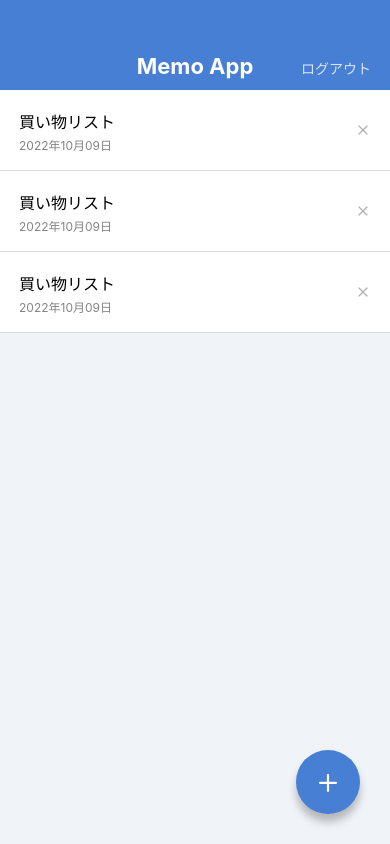
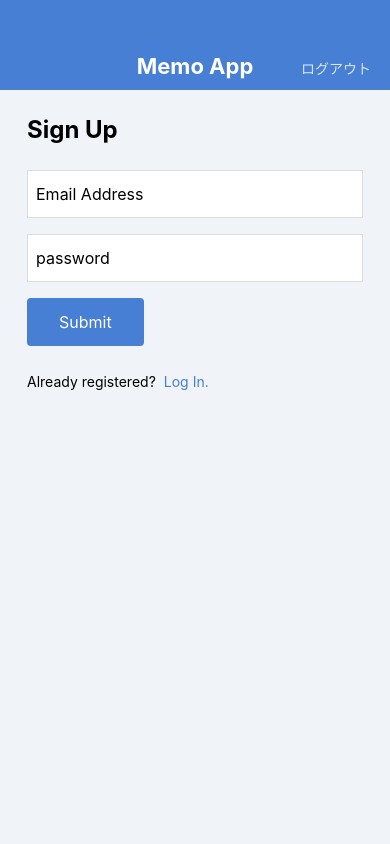
Before and after one commit to hemuchanz/MemoApp, a React Native app: screen / in a window 390 px wide. Built offline with nearby package versions, Linux system fonts and the light colour scheme.

Commit message:
20221010-4 create screens

```diff
--- a/App.jsx
+++ b/App.jsx
@@ -1,11 +1,15 @@
 /* eslint-disable react/react-in-jsx-scope */
 import React from 'react';
-//import MemoDetailScreen from './src/screens/MemoDetailScreen';
+import MemoCreateScreen from './src/screens/MemoCreateScreen';
+import MemoEditScreen from './src/screens/MemoEditScreen';
+import MemoDetailScreen from './src/screens/MemoDetailScreen';
 import MemoListScreen from './src/screens/MemoListScreen';
+import LoginSreen from './src/screens/LoginScreen';
+import SignUpSreen from './src/screens/SignUpScreen';
 
 
 export default function App() {
   return (
-    <MemoListScreen />
+    <SignUpSreen />
   );
 }
--- /dev/null
+++ b/src/components/button.jsx
@@ -0,0 +1,36 @@
+import { string } from "prop-types";
+import React from "react";
+import { View, Text, StyleSheet } from "react-native";
+
+
+export default function Button(props) {
+    const { label } = props;
+    return (
+        <View style={styles.buttunContainer}>
+            <Text style={styles.buttonLabel}>{label}</Text>
+        </View>
+    );
+}
+
+Button.propTypes = {
+    label: string.isRequired,
+}
+
+
+const styles = StyleSheet.create({
+    buttunContainer: {
+        backgroundColor: '#467FD3',
+        borderRadius: 4,
+        // 自分自身を並べる
+        alignSelf: 'flex-start',
+        marginBottom: 24,
+    },
+    buttonLabel: {
+        fontSize: 16,
+        lineHeight: 32,
+        paddingVertical: 8,
+        paddingHorizontal: 32,
+        color: '#ffffff'
+    },
+
+});
--- /dev/null
+++ b/src/screens/LoginScreen.jsx
@@ -0,0 +1,64 @@
+import React from "react";
+import { View, Text, StyleSheet, TextInput } from 'react-native';
+import AppBar from "../components/AppBar";
+import Button from "../components/button";
+
+export default function LoginSreen() {
+    return (
+        <View style={styles.container}>
+            <AppBar />
+            <View style={styles.inner}>
+                <Text style={styles.title}>Log In</Text>
+                <TextInput style={styles.input} value="Email Address" />
+                <TextInput style={styles.input} value="password" />
+                <Button label="Submit" />
+                <View style={styles.footer}>
+                    <Text style={styles.footerText}>Not registered?</Text>
+                    <Text style={styles.footreLink}>Sign up here!</Text>
+                </View>
+            </View>
+        </View>
+    );
+
+}
+
+const styles = StyleSheet.create({
+    container: {
+        flex: 1,
+        backgroundColor: '#F0F4F8',
+    },
+    inner: {
+        paddingHorizontal: 27,
+        paddingVertical: 24,
+
+    },
+    title: {
+        fontSize: 24,
+        lineHeight: 32,
+        fontWeight: 'bold',
+        marginBottom: 24,
+    },
+    input: {
+        fontSize: 16,
+        // lineHeight: 32,
+        height: 48,
+        borderColor: '#DDDDDD',
+        borderWidth: 1,
+        backgroundColor: '#ffffff',
+        paddingHorizontal: 8,
+        marginBottom: 16,
+    },
+    footerText: {
+        fontSize: 14,
+        lineHeight: 24,
+        marginRight: 8,
+    },
+    footreLink: {
+        fontSize: 14,
+        lineHeight: 24,
+        color: '#467FD3',
+    },
+    footer: {
+        flexDirection: 'row',
+    }
+});
--- /dev/null
+++ b/src/screens/MemoCreateScreen.jsx
@@ -0,0 +1,34 @@
+import React from "react";
+import { View, TextInput, StyleSheet, KeyboardAvoidingView } from "react-native";
+import AppBar from "../components/AppBar";
+import CircleButton from "../components/CircleButton";
+
+export default function MemoCreateScreen(){
+    return (
+        <KeyboardAvoidingView style={styles.container} behavior='height'>
+            <AppBar />
+            <View style={styles.inputContainer}>
+                <TextInput value="" multiline style={styles.input}/>
+            </View>
+            <CircleButton name='check' />
+        </KeyboardAvoidingView>
+    );
+}
+
+const styles = StyleSheet.create({
+    container: {
+        flex: 1,
+    },
+    inputContainer: {
+        paddingVertical: 32,
+        paddingHorizontal: 27,
+        flex: 1,
+    },
+    input: {
+        flex: 1,
+        fontSize: 14,
+        lineHeight: 24,
+        textAlignVertical: 'top',
+    },
+
+});
--- a/src/screens/MemoDetailScreen.jsx
+++ b/src/screens/MemoDetailScreen.jsx
@@ -15,6 +15,8 @@ export default function MemoDetailScreen() {
                 <ScrollView>
                     <Text style={styles.memoText}>
                         買い物リスト
+                        あいうえおかきくけこさしすせそたちつてと
+                        あいうえおかきくけこさしすせそたちつてと
                         あいうえおかきくけこさしすせそたちつてと
                     </Text>
                 </ScrollView>
--- /dev/null
+++ b/src/screens/MemoEditScreen.jsx
@@ -0,0 +1,34 @@
+import React from "react";
+import { View, TextInput, StyleSheet, KeyboardAvoidingView } from "react-native";
+import AppBar from "../components/AppBar";
+import CircleButton from "../components/CircleButton";
+
+export default function MemoEditScreen(){
+    return (
+        <KeyboardAvoidingView style={styles.container} behavior='height'>
+            <AppBar />
+            <View style={styles.inputContainer}>
+                <TextInput value="買い物リスト" multiline style={styles.input}/>
+            </View>
+            <CircleButton name='check' />
+        </KeyboardAvoidingView>
+    );
+}
+
+const styles = StyleSheet.create({
+    container: {
+        flex: 1,
+    },
+    inputContainer: {
+        paddingVertical: 32,
+        paddingHorizontal: 27,
+        flex: 1,
+    },
+    input: {
+        flex: 1,
+        fontSize: 14,
+        lineHeight: 24,
+        textAlignVertical: 'top',
+    },
+
+});
--- /dev/null
+++ b/src/screens/SignUpScreen.jsx
@@ -0,0 +1,64 @@
+import React from "react";
+import { View, Text, StyleSheet, TextInput } from 'react-native';
+import AppBar from "../components/AppBar";
+import Button from "../components/button";
+
+export default function SignUpSreen() {
+    return (
+        <View style={styles.container}>
+            <AppBar />
+            <View style={styles.inner}>
+                <Text style={styles.title}>Sign Up</Text>
+                <TextInput style={styles.input} value="Email Address" />
+                <TextInput style={styles.input} value="password" />
+                <Button label="Submit" />
+                <View style={styles.footer}>
+                    <Text style={styles.footerText}>Already registered?</Text>
+                    <Text style={styles.footreLink}>Log In.</Text>
+                </View>
+            </View>
+        </View>
+    );
+
+}
+
+const styles = StyleSheet.create({
+    container: {
+        flex: 1,
+        backgroundColor: '#F0F4F8',
+    },
+    inner: {
+        paddingHorizontal: 27,
+        paddingVertical: 24,
+
+    },
+    title: {
+        fontSize: 24,
+        lineHeight: 32,
+        fontWeight: 'bold',
+        marginBottom: 24,
+    },
+    input: {
+        fontSize: 16,
+        // lineHeight: 32,
+        height: 48,
+        borderColor: '#DDDDDD',
+        borderWidth: 1,
+        backgroundColor: '#ffffff',
+        paddingHorizontal: 8,
+        marginBottom: 16,
+    },
+    footerText: {
+        fontSize: 14,
+        lineHeight: 24,
+        marginRight: 8,
+    },
+    footreLink: {
+        fontSize: 14,
+        lineHeight: 24,
+        color: '#467FD3',
+    },
+    footer: {
+        flexDirection: 'row',
+    }
+});
```
